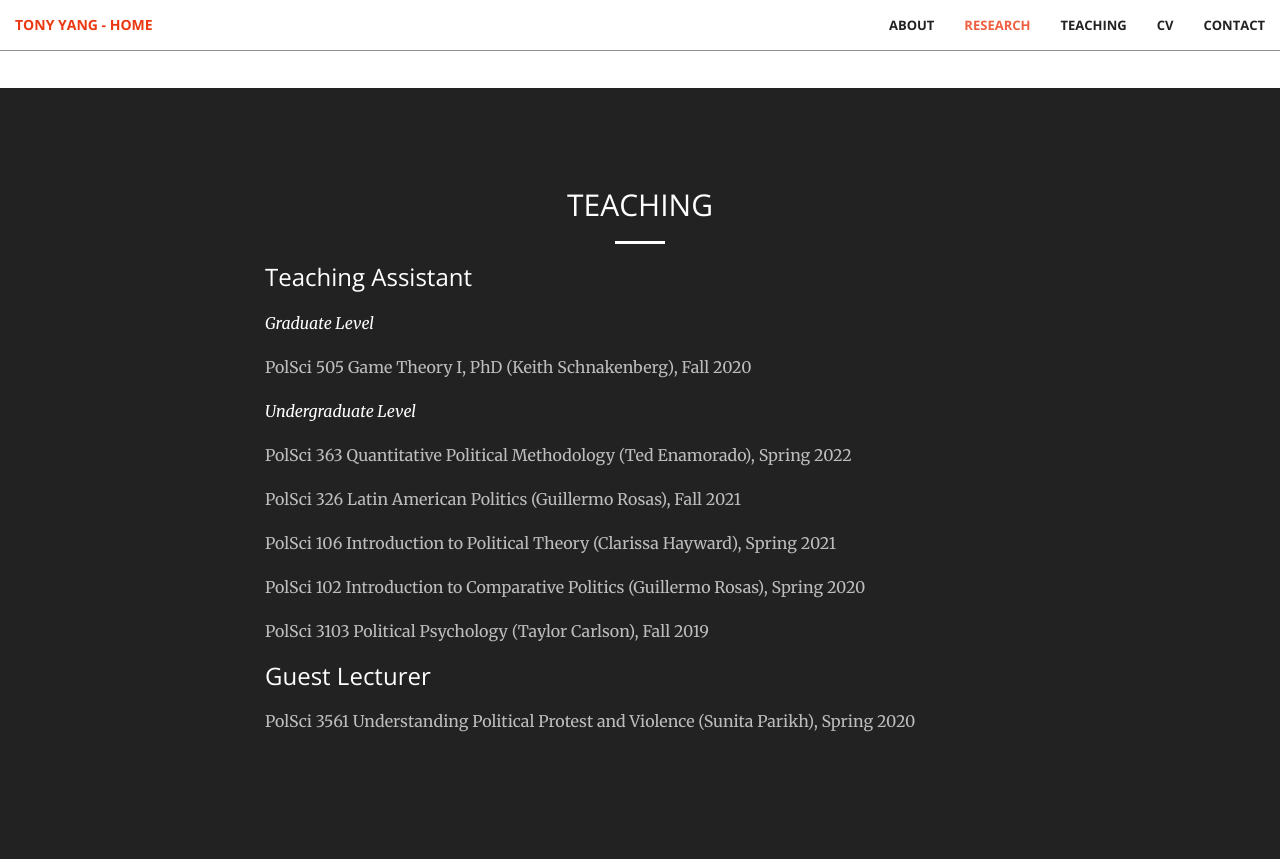
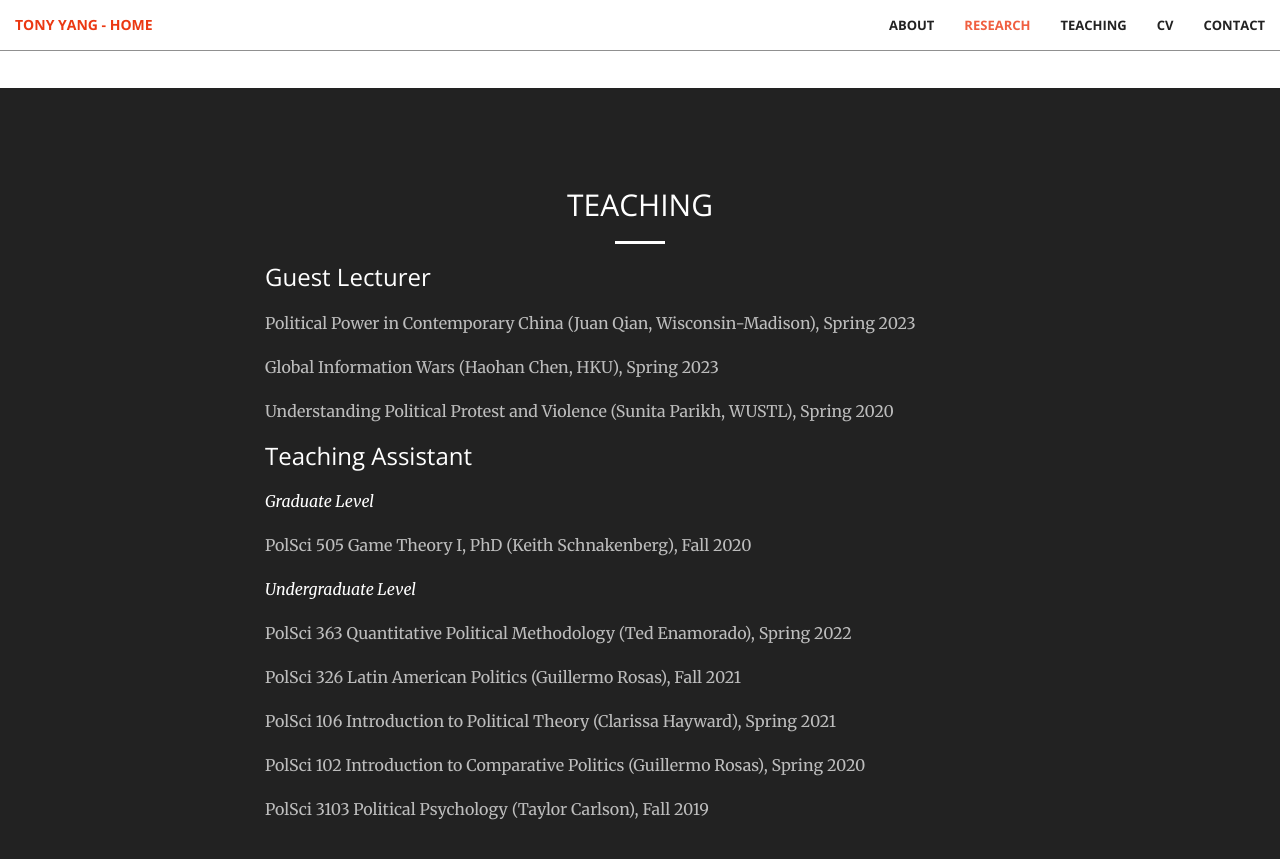
Before and after one commit to tonyhsfz/website, a Jekyll site: the page built from index.html, in a window 1280 px wide and 900 px high, scrolled down 3766 px. Shown: the top 859 px of the window. Built offline with Jekyll 4.4.1, drawn with Linux system fonts in a browser that asks for light colours.

Commit message:
Update teaching.html

```diff
--- a/_includes/teaching.html
+++ b/_includes/teaching.html
@@ -4,6 +4,11 @@
             <div class="col-lg-8 col-lg-offset-2">
                 <h2 class="section-heading text-center">TEACHING</h2>
                 <hr class="light">
+                <h3 class="section-heading">Guest Lecturer</h3>
+                <p></p>
+                <p class="text-faded">Political Power in Contemporary China (Juan Qian, Wisconsin-Madison), Spring 2023</p>
+                <p class="text-faded">Global Information Wars (Haohan Chen, HKU), Spring 2023</p>
+                <p class="text-faded">Understanding Political Protest and Violence (Sunita Parikh, WUSTL), Spring 2020</p>
                 <h3 class="section-heading">Teaching Assistant</h3>
                 <p></p>
                 <p><i>Graduate Level</i></p>
@@ -14,9 +19,6 @@
                 <p class="text-faded">PolSci 106 Introduction to Political Theory (Clarissa Hayward), Spring 2021 </p>
                 <p class="text-faded">PolSci 102 Introduction to Comparative Politics (Guillermo Rosas), Spring 2020 </p>
                 <p class="text-faded">PolSci 3103 Political Psychology (Taylor Carlson), Fall 2019</p>
-                 <h3 class="section-heading">Guest Lecturer</h3>
-                <p></p>
-                <p class="text-faded">PolSci 3561 Understanding Political Protest and Violence (Sunita Parikh), Spring 2020</p>
             </div>
         </div>
     </div>
```
